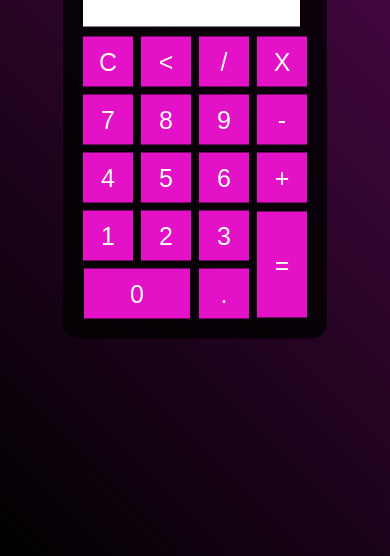
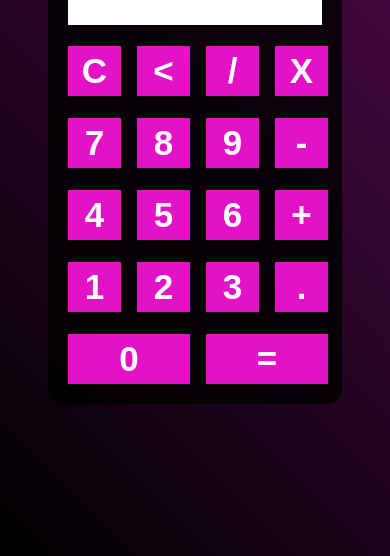
Before and after one commit to Araujopuyanawa/calc, a plain HTML site: page index.html in a window 390 px wide. Shown: the part 288-844 px from the top of the page. Drawn offline with Linux system fonts and the light colour scheme.

Commit message:
responsividade da calculadora

```diff
--- a/index.html
+++ b/index.html
@@ -5,12 +5,11 @@
     <meta charset="UTF-8">
     <meta name="viewport" content="width=device-width, initial-scale=1.0">
     <title>Calculadora</title>
-    <link rel="stylesheet" href="./style.css"
-</head>
+    <link rel="stylesheet" href="./style.css" </head>
 
     <body>
         <div class="fundo">
-        <h1>Naira Araújo</h1>
+            <h1>Naiara Araújo</h1>
             <div class="calculadora">
                 <h1>Calculadora</h1>
                 <p id="resultado"></p>
@@ -37,17 +36,17 @@
                         <td><button class="botao" onclick="insert('1')">1</button></td>
                         <td><button class="botao" onclick="insert('2')">2</button></td>
                         <td><button class="botao" onclick="insert('3')">3</button></td>
-                    <td rowspan="2"><button class="botao" style="height: 106px;" onclick="calcular()">=</button></td>
+                        <td><button class="botao" onclick="insert('.')">.</button></td>
+
                     </tr>
                     <tr>
-                    <td colspan="2"><button class="botao" style="width: 106px;" onclick="insert('0')">0</button></td>
-                    <td><button class="botao" onclick="insert('.')">.</button></td>
+                        <td colspan="2"><button class="botao" onclick="insert('0')">0</button></td>
+                        <td colspan="2"><button class="botao" onclick="calcular()">=</button></td>
                     </tr>
                 </table>
             </div>
         </div>
         <script src="./script.js">
-
         </script>
     </body>
 
--- a/script.js
+++ b/script.js
@@ -15,9 +15,9 @@ function back() {
 function calcular() {
     var resultado = document.getElementById('resultado').innerHTML;
     if (resultado) {
-        var promptt = eval(resultado);
-        alert(resultado + " = " + promptt)
-        document.getElementById('resultado').innerHTML = promptt;
+        var final = eval(resultado);
+        alert(resultado + " = " + final)
+        document.getElementById('resultado').innerHTML = final;
     } else {
         document.getElementById('resultado').innerHTML = "Nada...";
     }
--- a/style.css
+++ b/style.css
@@ -1,6 +1,12 @@
 * {
     margin: 0;
     padding: 0;
+}
+
+body {
+    width: 100%;
+    height: 100vh;
+    display: flex;
 }
 
 .fundo {
@@ -9,27 +15,48 @@
     color: rgb(234, 228, 233);
     font-family: Arial, Helvetica, sans-serif;
     text-align: center;
+    display: flex;
+    justify-content: center;
+    align-items: center;
+    flex-direction: column;
+    gap: 32px;
+    width: 100%;
 }
 
 .calculadora {
-    position: absolute;
     background-color: rgba(0, 0, 0, 0.8);
-    top: 50%;
-    left: 50%;
-    transform: translate(-50%, -50%);
     border-radius: 15px;
     padding: 15px;
+    min-width: 264px;
+    width: 50%;
+}
+
+table {
+    width: 100%;
+}
+
+table tr {
+    display: grid;
+    grid-template-columns: repeat(4, 1fr);
+    gap: 16px;
+    margin-top: 16px;
+}
+
+table tr:last-child {
+    display: grid;
+    grid-template-columns: repeat(2, 2fr);
 }
 
 .botao {
-    width: 50px;
+    width: 100%;
     height: 50px;
-    font-size: 25px;
+    font-size: 35px;
     cursor: pointer;
     margin: 3px;
     background-color: rgb(227, 18, 199);
     border: none;
     color: #fff;
+    font-weight: bold;
 }
 
 .botao:hover {
@@ -38,11 +65,26 @@
 
 #resultado {
     background-color: white;
-    width: 207px;
     height: 30px;
-    margin: 5px;
+    margin: 0 5px;
     font-size: 25px;
     color: black;
     text-align: right;
     padding: 5px;
 }
+
+@media (min-width: 1440px) {
+    h1 {
+        font-size: 45px;
+        margin-bottom: 20px;
+    }
+    .botao {
+        width: 100%;
+        height: 80px;
+        font-size: 60px;
+    }
+    #resultado {
+        font-size: 45px;
+        height: 70px;
+    }
+}
```
Lines whose indentation alone changed are shown as unchanged.
